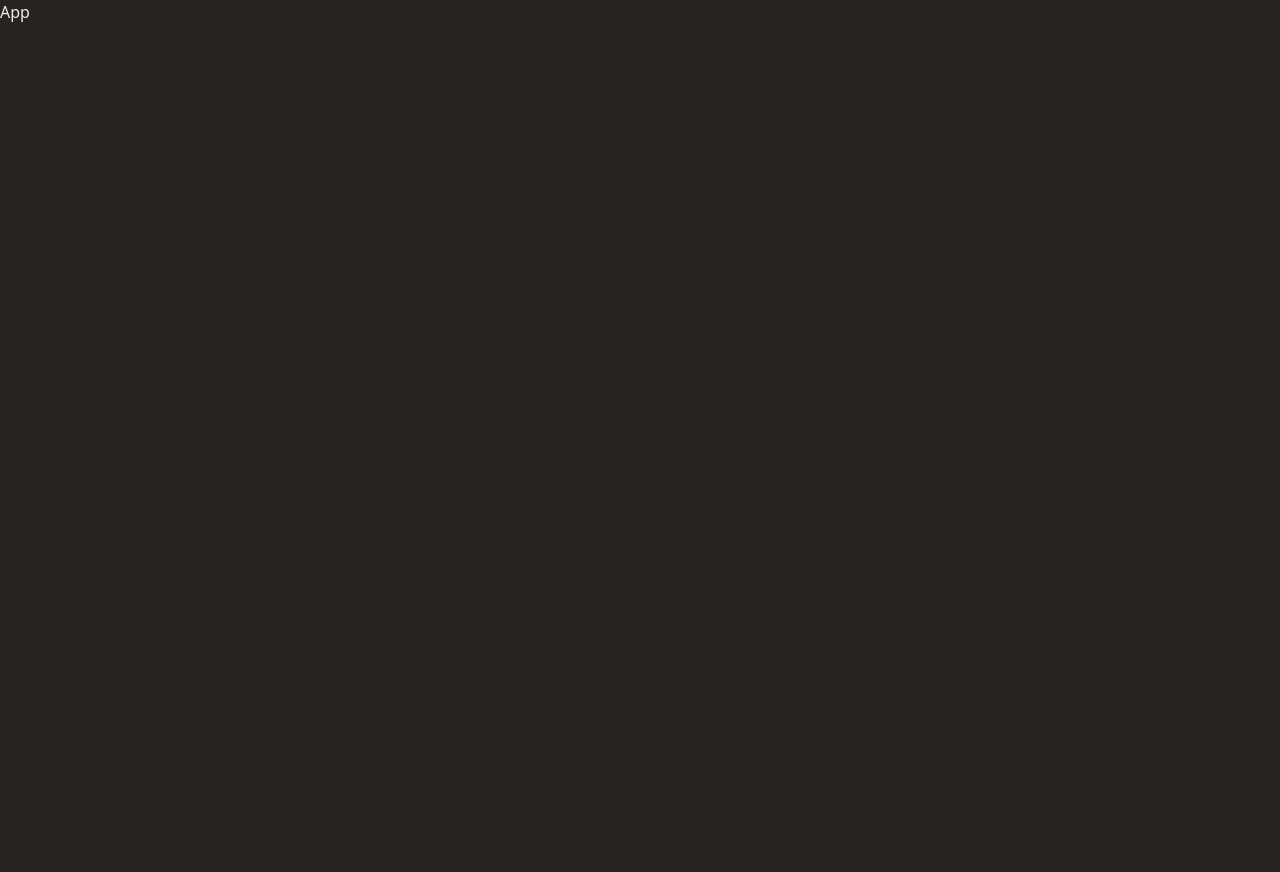
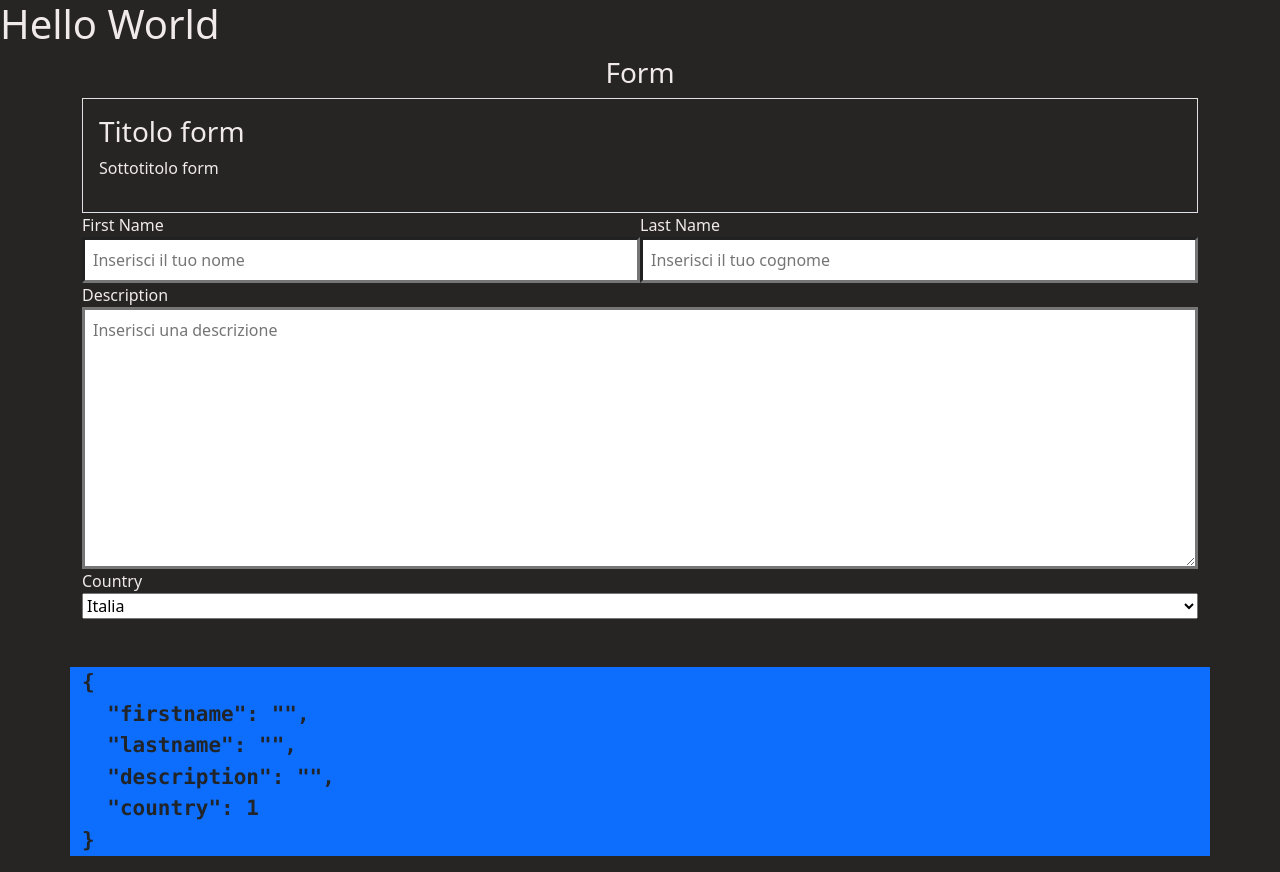
Before and after one commit to Cianuro-83/REACT, a React (Vite) app in the folder form/: page / in a window 1280 px wide. Before the commit the page ends 800 px from the top, so only its background shows below. Built offline with nearby package versions, Linux system fonts and the light colour scheme.

Commit message:
Text Input, Text Area e select

```diff
--- a/form/src/component/App.jsx
+++ /dev/null
@@ -1,9 +0,0 @@
-import React from 'react';
-
-const App = () => {
-  return (
-    <div>App</div>
-  );
-};
-
-export default App;
--- /dev/null
+++ b/form/src/components/App.jsx
@@ -0,0 +1,14 @@
+import Form from './Form';
+
+
+const App = () => {
+  return (
+    <div>
+      <h1>Hello World</h1>
+      <Form />
+
+    </div>
+  );
+};
+
+export default App;
--- /dev/null
+++ b/form/src/components/Form.jsx
@@ -0,0 +1,89 @@
+import { useState } from 'react';
+import FormUiHeader from './formUi/FormUiHeader';
+import FormUiInput from './formUi/FormUiInput';
+import FormUiTextArea from './formUi/FormUiTextArea';
+import FormUiSelect from './formUi/FormUiSelect';
+
+// MESSO QUI PER TEST, SICURAMENTE SINO VALORI DI API
+const selectValues = [
+  { value: '1', label: 'Italia' },
+  { value: '2', label: 'Usa', },
+  { value: '3', label: 'Cina' },
+  { value: '4', label: 'Russia' },
+  { value: '5', label: 'Grecia' },
+];
+
+const Form = () => {
+  const defaultValue = selectValues.find( ( item ) => item.default ) ? selectValues.find( ( item ) => item.default ).value : 1;
+  const [form, setForm] = useState( {
+    firstname: '',
+    lastname: '',
+    description: '',
+    country: defaultValue
+  } );
+  return (
+    <>
+      <form className='container'>
+        <h3 className=' text-center'>Form</h3>
+        <FormUiHeader title="Titolo form " subtitle=" Sottotitolo form" />
+        <div className='scb-form-grid'>
+          <FormUiInput
+            id="firstname"
+            label="First Name"
+            placeholder={ 'Inserisci il tuo nome' }
+            value={ form.firstname }
+            onChange={ ( e ) => {
+              const val = e.target.value;
+              setForm( { ...form, firstname: val } );
+            } } />
+          <FormUiInput
+            id="lastname"
+            label="Last Name"
+            placeholder={ 'Inserisci il tuo cognome' }
+            value={ form.lastname }
+            onChange={ ( e ) => {
+              const val = e.target.value;
+              setForm( { ...form, lastname: val } );
+            } } />
+        </div>
+
+        <FormUiTextArea
+          id="description"
+          label="Description"
+          rows={ 10 }
+          placeholder="Inserisci una descrizione"
+          value={ form.description }
+          onChange={ ( e ) => {
+            const val = e.target.value;
+            setForm( { ...form, description: val } );
+          } }
+        />
+
+        <FormUiSelect
+          id="country"
+          label="Country"
+          values={ selectValues }
+          defaultValue={ defaultValue }
+          onChange={ ( e ) => {
+            const val = e.target.value;
+            setForm( { ...form, country: parseInt( val, 0 ) } );
+          } }
+
+
+        />
+
+
+
+      </form>
+      <div className='container bg-primary text-dark fw-bolder fs-4'>
+        <pre className='mt-5'>
+          <code>
+            { JSON.stringify( form, undefined, 2 ) }
+          </code>
+        </pre>
+      </div>
+    </>
+  );
+};
+
+export default Form
--- /dev/null
+++ b/form/src/components/formUi/FormUiHeader.jsx
@@ -0,0 +1,13 @@
+import React from 'react';
+
+const FormUiHeader = ( { title, subtitle } ) => {
+  return (
+    <div className='border p-3'>
+      <h3>{ title }</h3>
+      <p>{ subtitle }</p>
+
+    </div>
+  );
+};
+
+export default FormUiHeader;
--- /dev/null
+++ b/form/src/components/formUi/FormUiInput.jsx
@@ -0,0 +1,21 @@
+import React from 'react';
+
+const FormUiInput = ( { id, label, placeholder, value, onChange } ) => {
+  return (
+    <div>
+      <div className='d-flex flex-column'>
+        <label htmlFor={ id }>{ label }</label>
+        <input
+          className='border-3 border-gray p-2'
+          id={ id }
+          name={ id }
+          type="text"
+          placeholder={ placeholder }
+          value={ value }
+          onChange={ onChange } />
+      </div>
+    </div>
+  );
+};
+
+export default FormUiInput;
--- /dev/null
+++ b/form/src/components/formUi/FormUiSelect.jsx
@@ -0,0 +1,22 @@
+
+
+const FormUiSelect = ( { id, label, values, onChange, defaultValue } ) => {
+  return (
+    <div>
+      <div className='d-flex flex-column'>
+        <label htmlFor={ id }>{ label }</label>
+        <select
+          name={ id }
+          id={ id }
+          defaultValue={ defaultValue }
+          onChange={ onChange }
+        >
+          { values.map( ( val, i ) => <option key={ i } value={ val.value }>{ val.label }</option> ) }
+
+        </select>
+      </div>
+    </div>
+  );
+};
+
+export default FormUiSelect;
--- /dev/null
+++ b/form/src/components/formUi/FormUiTextArea.jsx
@@ -0,0 +1,23 @@
+import React from 'react';
+
+const FormUiTextArea = ( { id, label, rows, placeholder, value, onChange } ) => {
+  return (
+    <div>
+      <div className='d-flex flex-column'>
+        <label htmlFor={ id }>{ label }</label>
+        <textarea
+          className='border-3 border-gray p-2'
+          id={ id }
+          name={ id }
+          type="text"
+          placeholder={ placeholder }
+          rows={ rows }
+          value={ value }
+          onChange={ onChange } />
+      </div>
+    </div>
+  );
+};
+
+
+export default FormUiTextArea;
--- a/form/src/main.jsx
+++ b/form/src/main.jsx
@@ -3,7 +3,7 @@ import ReactDOM from 'react-dom/client';
 import 'bootstrap/dist/css/bootstrap.min.css';
 import 'bootstrap/dist/js/bootstrap.bundle.min.js';
 import './style/index.scss';
-import App from './component/App';
+import App from './components/App';
 
 ReactDOM.createRoot( document.getElementById( 'root' ) ).render(
   <React.StrictMode>
--- a/form/src/style/index.scss
+++ b/form/src/style/index.scss
@@ -29,3 +29,12 @@ body{
   background-color: $dark-bg;
   color: $dark-text;
 }
+
+// DISPOSIZIONE FORM
+.scb-form-grid{
+  display: grid;
+  grid-template-columns: repeat(2, 1fr);
+  @media screen and (max-width: 768px) {
+    grid-template-columns: repeat(1, 1fr);
+    }
+}
```
Also changed, not shown: 1 other file (tests, documents, lock files or other folders).
